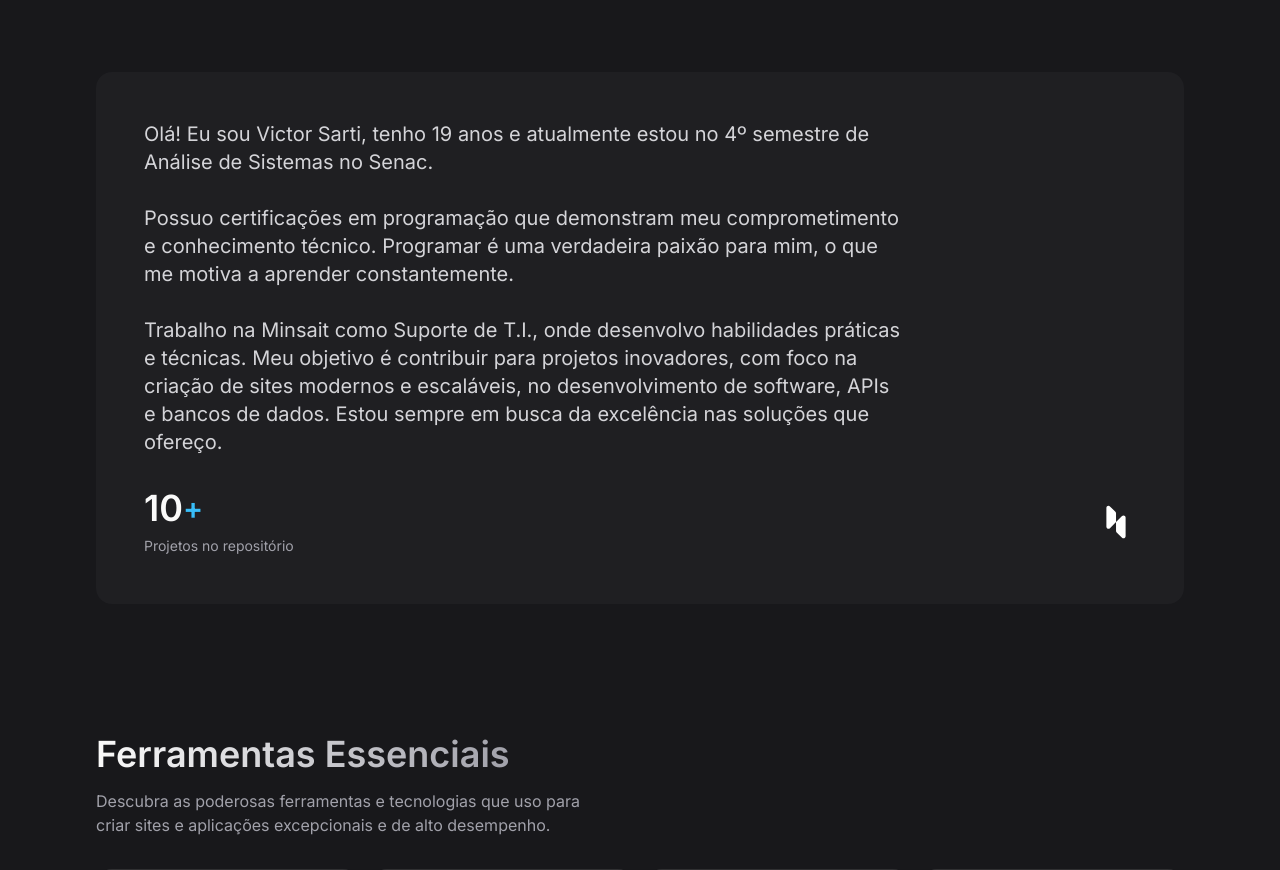
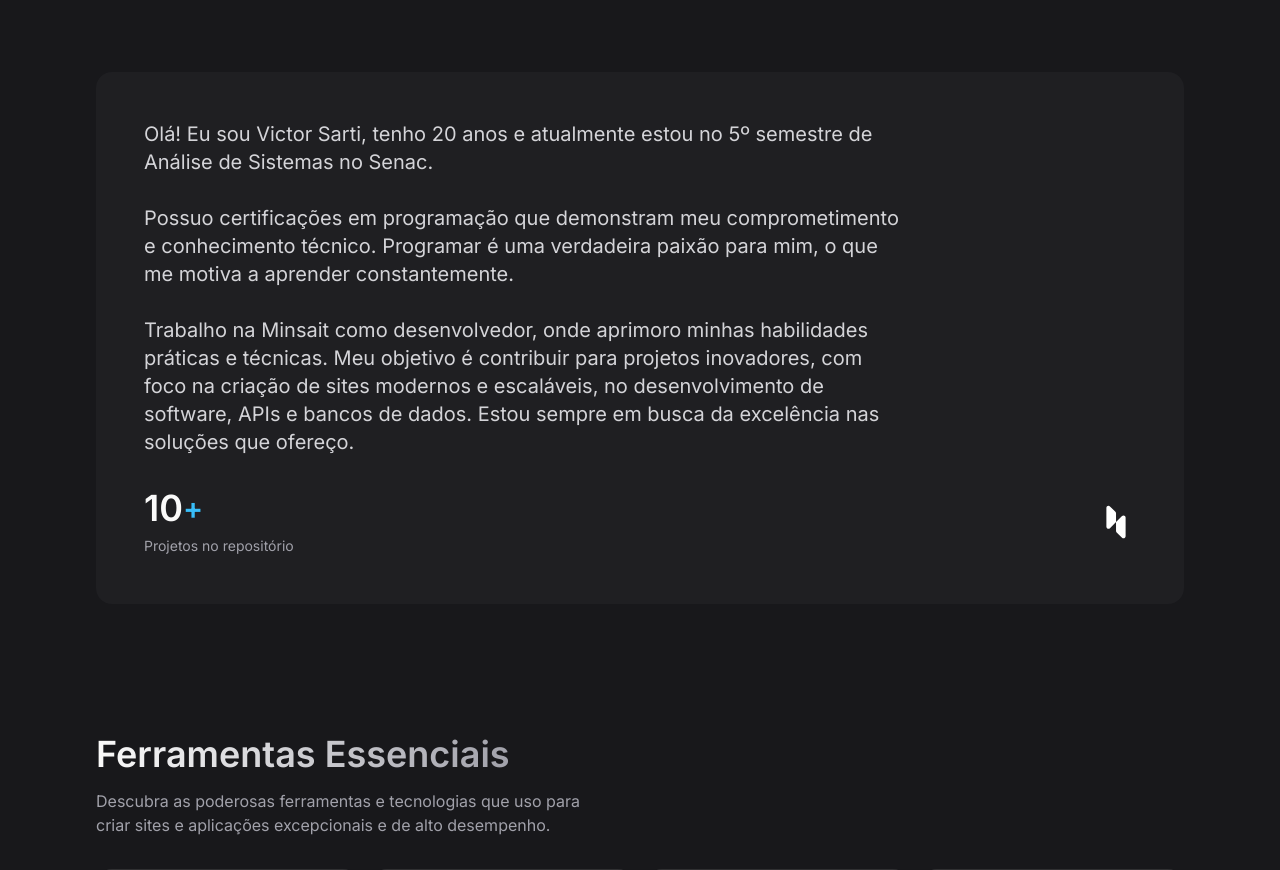
Before and after one commit to Victor-Sarti/portfolio, a React (Vite) app: page / in a window 1280 px wide. Shown: the part 840-1710 px from the top of the page. Built offline with nearby package versions, Linux system fonts and the light colour scheme.

Commit message:
update desc

```diff
--- a/src/components/About.jsx
+++ b/src/components/About.jsx
@@ -16,9 +16,9 @@ const About = () => {
             <div className="container">
                 <div className=' bg-zinc-800/50 p-7 rounded-2xl md:p-12 reveal-up'>
                     <p className=" text-zinc-300 mb-4 md:mb-8 md:text-xl md:max-w-[60ch]">
-                    Olá! Eu sou Victor Sarti, tenho 19 anos e atualmente estou no 4º semestre de Análise de Sistemas no Senac. <br /> <br />
+                    Olá! Eu sou Victor Sarti, tenho 20 anos e atualmente estou no 5º semestre de Análise de Sistemas no Senac. <br /> <br />
                      Possuo certificações em programação que demonstram meu comprometimento e conhecimento técnico. Programar é uma verdadeira paixão para mim, o que me motiva a aprender constantemente. <br /> <br />
-                     Trabalho na Minsait como Suporte de T.I., onde desenvolvo habilidades práticas e técnicas. Meu objetivo é contribuir para projetos inovadores, com foco na criação de sites modernos e escaláveis, no desenvolvimento de software, APIs e bancos de dados. Estou sempre em busca da excelência nas soluções que ofereço.
+                     Trabalho na Minsait como desenvolvedor, onde aprimoro minhas habilidades práticas e técnicas. Meu objetivo é contribuir para projetos inovadores, com foco na criação de sites modernos e escaláveis, no desenvolvimento de software, APIs e bancos de dados. Estou sempre em busca da excelência nas soluções que ofereço.
                     </p>
 
                     <div className="flex flex-wrap items-center gap-4 md:gap-7">
--- a/src/components/Hero.jsx
+++ b/src/components/Hero.jsx
@@ -1,7 +1,6 @@
 import React from 'react'
 import perfil from '../assets/Eu.png'
-import cv from '../assets/CvVictorSarti.pdf'
-import cvDev from '../assets/Curriculodev.pdf'
+import cvDev from '../assets/curridev.pdf'
 
 import { ButtonPrimary, ButtonOutline } from './Button'
 
```
